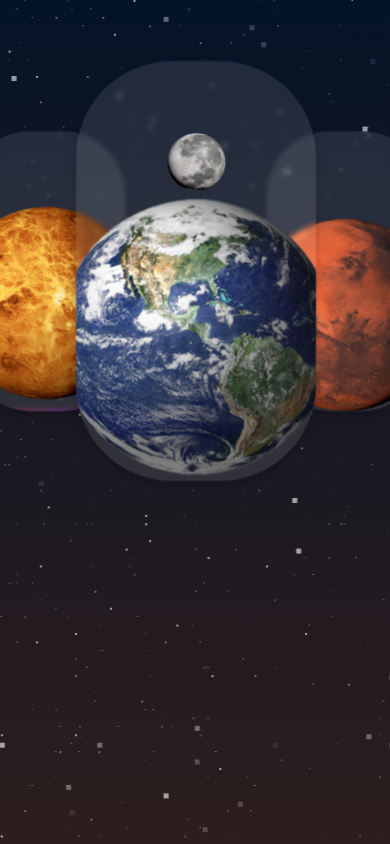
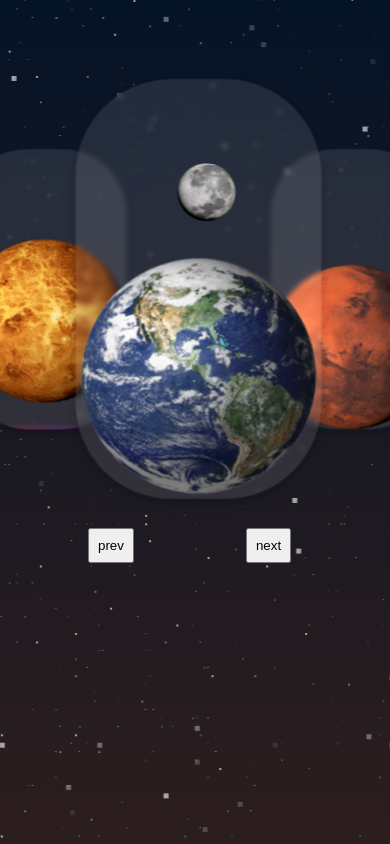
Before and after one commit to neoEliecer-47/milky-way-star, a React (Vite) app: page / in a window 390 px wide. Built offline with nearby package versions, Linux system fonts and the light colour scheme.

Commit message:
feature added for mobile

```diff
--- a/src/App.tsx
+++ b/src/App.tsx
@@ -37,6 +37,7 @@ const App = () => {
       <div ref={divRef3} className="space-1" />
 
       <CoverflowSlider />
+
     </div>
   );
 };
--- a/src/components/AstroDetails.tsx
+++ b/src/components/AstroDetails.tsx
@@ -37,6 +37,7 @@ const AstroDetails = ({
           toggleModal={setIsOpen}
         />
       )}
+
       {dataAstros.map(
         ({ imgSrc, id, moons, moonsAnimationDuration, astroData }, index) => {
           //calculate slide position based on index
@@ -48,13 +49,17 @@ const AstroDetails = ({
 
             if (property === "img") {
               if (isMobile) {
-                return sun ? "20rem" : "15rem";
+                return sun ? "17rem" : "12.8rem";
               }
               return sun ? "33rem" : "20rem";
             }
 
-            if (sun && property === "width") return "430px";
-            else "350px";
+            if(property === 'widthSlider'){
+              if (isMobile) {
+                return sun ? "225px" : "205px";
+              }
+              return sun ? "430px" : "320px";
+            }
           }
 
           return (
@@ -68,10 +73,11 @@ const AstroDetails = ({
                   }deg) scale(${scale})`,
                   zIndex: zIndex,
                   opacity: offset < -2 || offset > 2 ? 0 : 1,
-                  width: buildSize("width"),
+                  width: buildSize("widthSlider"),
                 }} //hide distant elements
                 onClick={() => handleCLick(index)}
               >
+
                 {moons && moonsAnimationDuration && (
                   <MoonSlider
                     moons={moons}
@@ -111,6 +117,7 @@ const AstroDetails = ({
           );
         }
       )}
+
     </>
   );
 };
--- a/src/components/CoverflowSlider.tsx
+++ b/src/components/CoverflowSlider.tsx
@@ -2,9 +2,12 @@ import { useState } from "react";
 import { planets } from "../constants";
 import styles from "./CoverflowSlider.module.css";
 import AstroDetails from "./AstroDetails";
+import useIsMobileScreenDetector from "../hooks/useScreenDetector";
+import ButtonsNextPrevSlider from "./mobile/ButtonsNextPrevSlider";
 
 const CoverflowSlider = () => {
   const [currentIndex, setCurrentIndex] = useState<number>(3);
+  const { isMobile } = useIsMobileScreenDetector()
 
   function handleCLick(index: number) {
     setCurrentIndex(index);
@@ -21,7 +24,11 @@ const CoverflowSlider = () => {
           currentIndex={currentIndex}
           handleCLick={handleCLick}
         />
+         {isMobile && (
+          <ButtonsNextPrevSlider currentIndex={currentIndex} setCurrentIndex={setCurrentIndex} />
+         )}
       </div>
+
     </div>
   );
 };
--- a/src/components/MoonSlider.module.css
+++ b/src/components/MoonSlider.module.css
@@ -29,7 +29,7 @@
 
 .sliderImage {
   position: absolute;
-  width: 60px;
+  width: 30px;
   height: 60px;
   top: 0;
   left: 50%;
--- /dev/null
+++ b/src/components/mobile/ButtonNextPrev.module.css
@@ -0,0 +1,8 @@
+.containerButtons{
+    width: 5rem;
+    z-index: 1000;
+    transform: translateY(27rem) translateX(2rem);
+    display: flex;
+    justify-content: space-between;
+    gap: 7rem;
+}
--- /dev/null
+++ b/src/components/mobile/ButtonsNextPrevSlider.tsx
@@ -0,0 +1,50 @@
+import React from "react";
+import styles from "./ButtonNextPrev.module.css";
+
+type ButtonsNextPrevSliderProps = {
+  currentIndex: number;
+  setCurrentIndex: React.Dispatch<React.SetStateAction<number>>;
+};
+
+const ButtonsNextPrevSlider = ({
+  currentIndex,
+  setCurrentIndex,
+}: ButtonsNextPrevSliderProps) => {
+
+
+    function buildSlidersPosition(NextOrPrev: string) {
+    if (NextOrPrev === "next") {
+      if (currentIndex === 8) {
+        setCurrentIndex(0);
+      } else {
+        setCurrentIndex(currentIndex + 1);
+      }
+    }
+
+    if (NextOrPrev === "prev") {
+      if (currentIndex === 0) {
+        setCurrentIndex(8);
+      } else {
+        setCurrentIndex(currentIndex - 1);
+      }
+    }
+  }
+  return (
+    <div className={styles.containerButtons}>
+      <button
+        style={{ padding: "0.5rem" }}
+        onClick={() => buildSlidersPosition("prev")}
+      >
+        prev
+      </button>
+      <button
+        style={{ padding: "0.5rem" }}
+        onClick={() => buildSlidersPosition("next")}
+      >
+        next
+      </button>
+    </div>
+  );
+};
+
+export default ButtonsNextPrevSlider;
```
